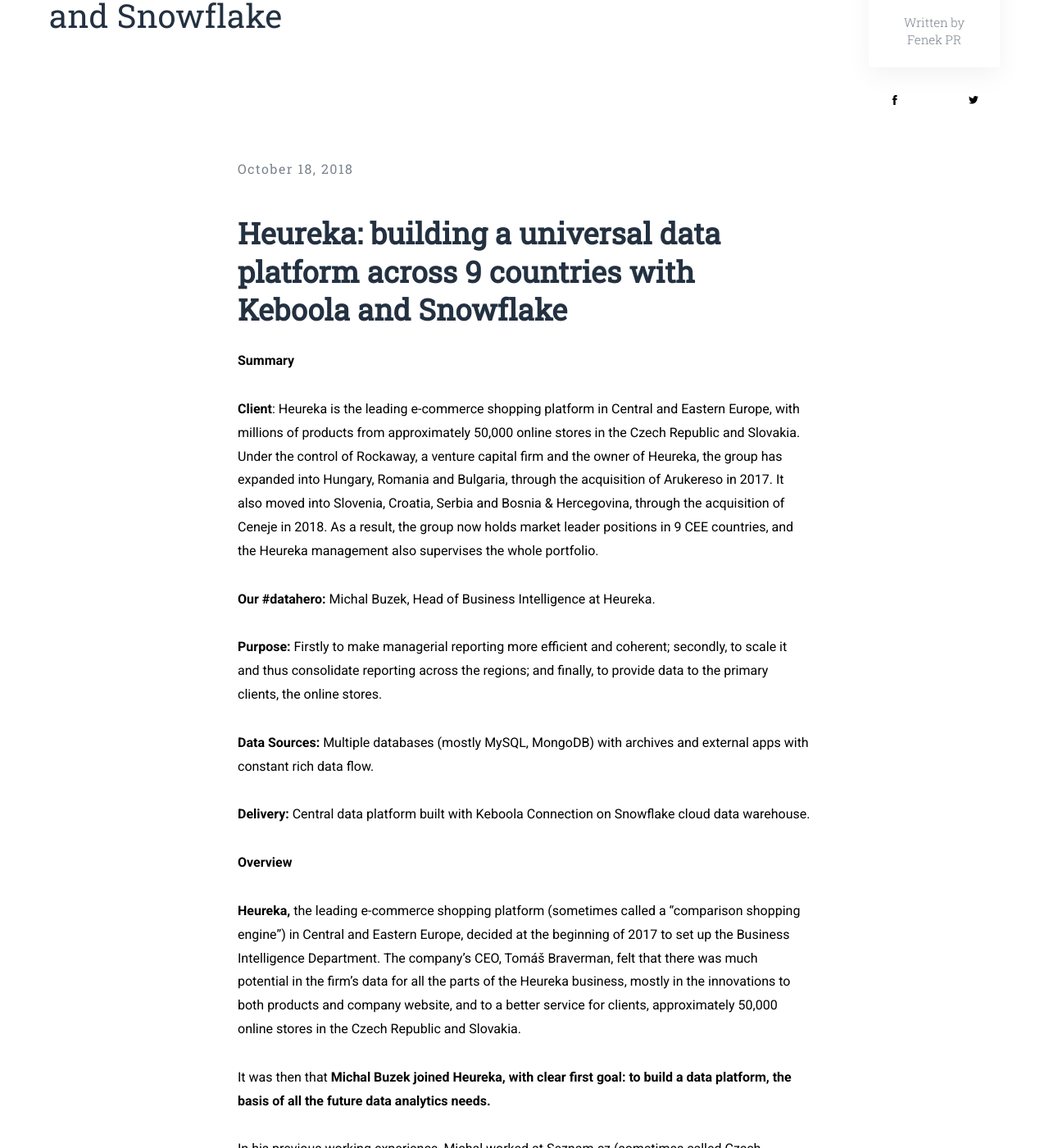
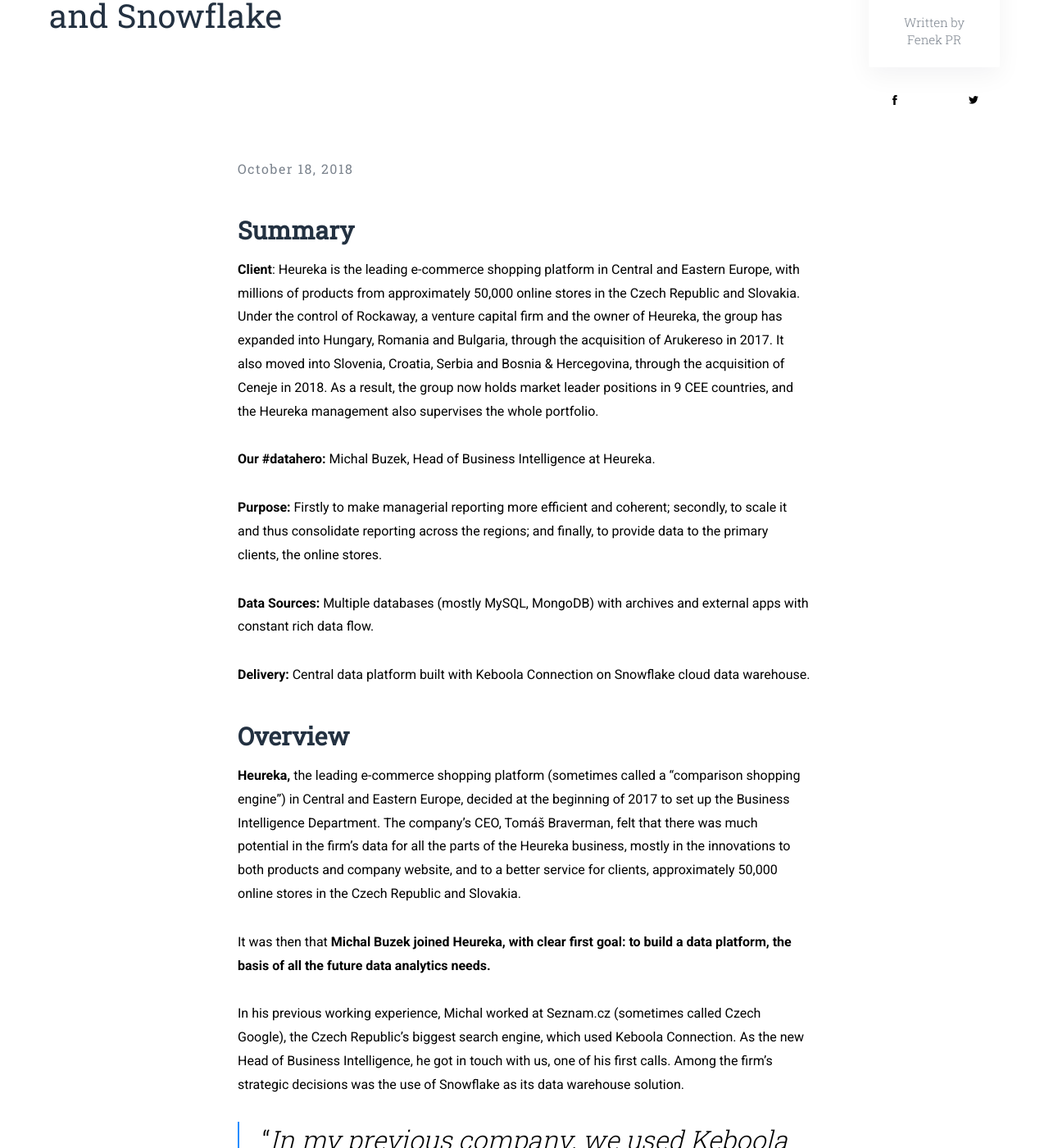
Before and after one commit to keboola/blog, a Jekyll site: the page built from _posts/2018-10-18-heureka-building-a-universal-data-platform-across-9-countries-with-keboola-and-snowflake.md, in a window 1280 px wide and 1400 px high, scrolled down 341 px. Shown: the whole window at 82% size. Built offline with Jekyll 4.4.1, drawn with Linux system fonts in a browser that asks for light colours; nearby versions of some CDN libraries.

Commit message:
Update from Forestry.io - Updated heureka-building-a-universal-data-platform-across-9-countries-with-keboola-and-snowflake.md

```diff
--- a/_posts/2018-10-18-heureka-building-a-universal-data-platform-across-9-countries-with-keboola-and-snowflake.md
+++ b/_posts/2018-10-18-heureka-building-a-universal-data-platform-across-9-countries-with-keboola-and-snowflake.md
@@ -10,9 +10,7 @@
 coverphoto_slider: ''
 
 ---
-## **Heureka: building a universal data platform across 9 countries with Keboola and Snowflake**
-
-**Summary**
+### **Summary**
 
 **Client**: Heureka is the leading e-commerce shopping platform in Central and Eastern Europe, with millions of products from approximately 50,000 online stores in the Czech Republic and Slovakia. Under the control of Rockaway, a venture capital firm and the owner of Heureka, the group has expanded into Hungary, Romania and Bulgaria, through the acquisition of Arukereso in 2017. It also moved into Slovenia, Croatia, Serbia and Bosnia & Hercegovina, through the acquisition of Ceneje in 2018. As a result, the group now holds market leader positions in 9 CEE countries, and the Heureka management also supervises the whole portfolio.
 
@@ -24,7 +22,7 @@
 
 **Delivery:** Central data platform built with Keboola Connection on Snowflake cloud data warehouse.
 
-**Overview**
+### **Overview**
 
 **Heureka,** the leading e-commerce shopping platform (sometimes called a “comparison shopping engine”) in Central and Eastern Europe, decided at the beginning of 2017 to set up the Business Intelligence Department. The company’s CEO, Tomáš Braverman, felt that there was much potential in the firm’s data for all the parts of the Heureka business, mostly in the innovations to both products and company website, and to a better service for clients, approximately 50,000 online stores in the Czech Republic and Slovakia.
 
@@ -50,11 +48,11 @@
 
 The longest SQL transformation at Heureka consists of more than 1000 rows which means any changes to the code could potentially cause huge damage to the business. This is also why BI team heavily uses the Keboola Connection sandbox feature.
 
-“_We love Keboola sandboxes and use them a lot. They provide a great option how to prepare the whole transformation step by step and test it before going to production._” **says Michal Buzek, Head of Business Intelligence at Heureka**
+> “_We love Keboola sandboxes and use them a lot. They provide a great option how to prepare the whole transformation step by step and test it before going to production._” **says Michal Buzek, Head of Business Intelligence at Heureka**
 
 But the management and employees aren’t the only ones benefiting from the newly consolidated data platform. **Heureka decided to use data as a competition advantage and service innovation for its B2B clients.**
 
-“_We use Keboola Connection also for B2B reporting and data collaboration. We decided to leverage having all the data in the Keboola/Snowflake ecosystem and use it for creating reports for our B2B clients (e-commerce sites and brands/vendors)._”
+> “_We use Keboola Connection also for B2B reporting and data collaboration. We decided to leverage having all the data in the Keboola/Snowflake ecosystem and use it for creating reports for our B2B clients (e-commerce sites and brands/vendors)._”
 
 Every night, the Keboola/Snowflake data engine goes through data of tens of thousands of e-commerce site data and transforms it into a few key reports, which are then sorted, based on the B2B clients’ ID, into a folder structure. It is then sent to the Keboola default storage, Amazon S3. There, it’s available to all the B2B clients to use. The basic service is free and became so popular that Heureka is planning to monetise it through the advanced reporting paid option.
 
```
Also changed, not shown: other parts of _posts/2018-10-18-heureka-building-a-universal-data-platform-across-9-countries-with-keboola-and-snowflake.md (+2 -2 lines).
